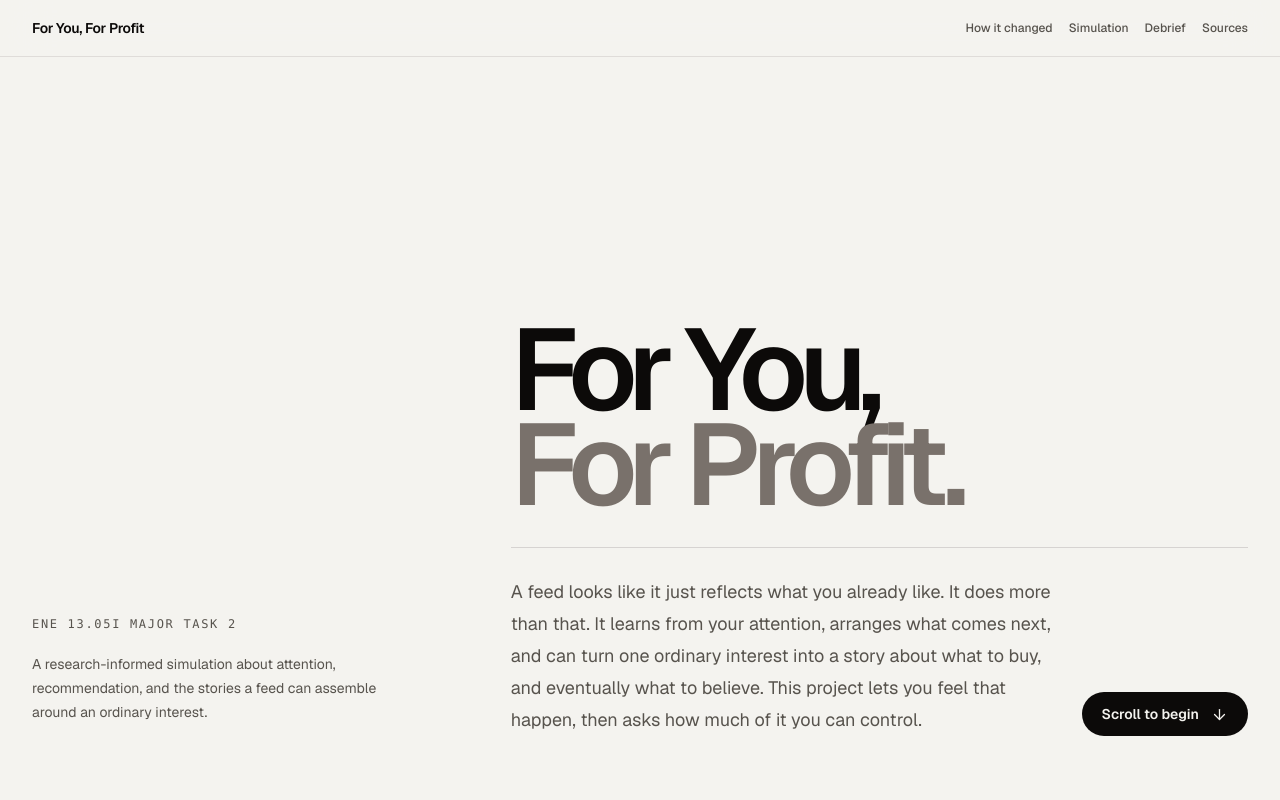
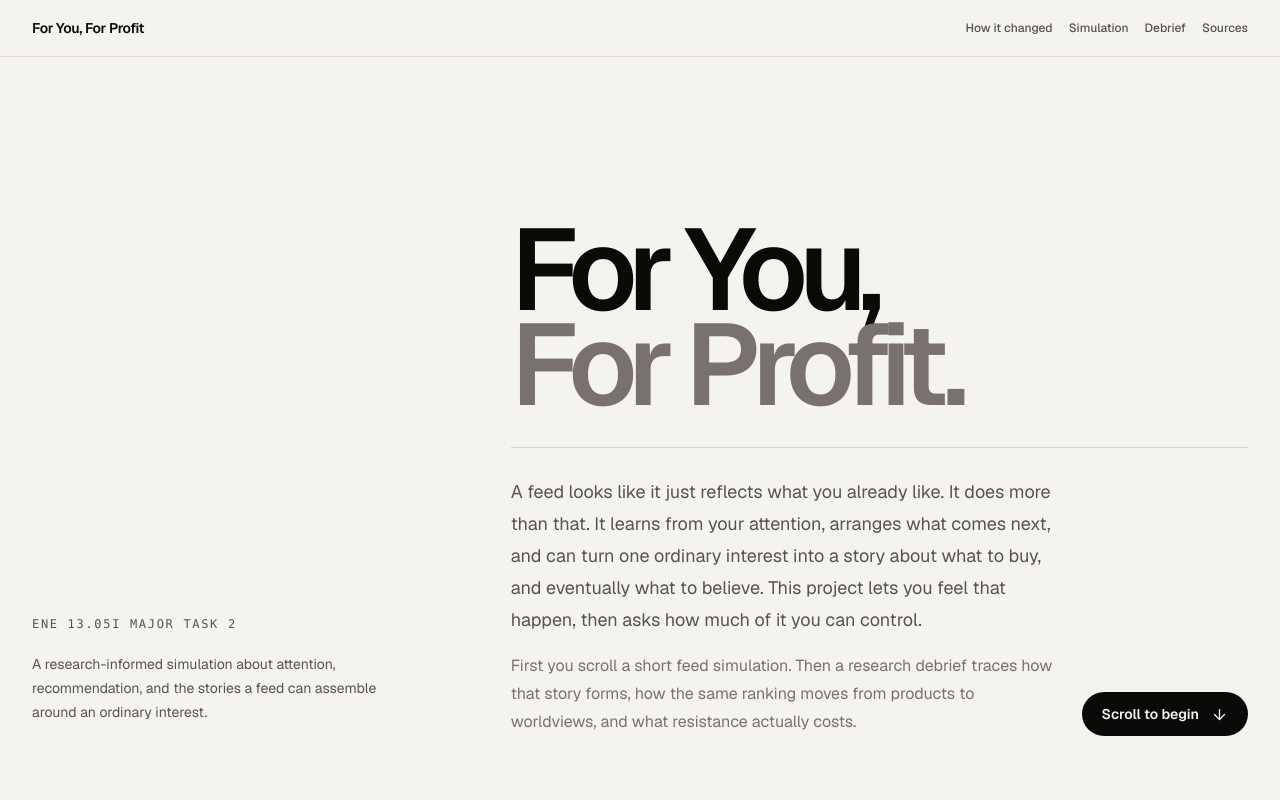
Before and after one commit to yanicells/ene-final-project, a Next.js app: page / in a window 1280 px wide. Shown: the top 800 px of the page. Built offline with nearby package versions, Linux system fonts and the light colour scheme.

Commit message:
feat: sharpen intro overview and narrative analysis
- Add roadmap overview line to the intro thesis
- Name political echo chambers within the grand narrative section
- Close the loop on micro narrative as both fuel and resistance

```diff
--- a/src/components/debrief/GrandNarrativeSection.tsx
+++ b/src/components/debrief/GrandNarrativeSection.tsx
@@ -65,7 +65,10 @@ export function GrandNarrativeSection() {
           <p className="max-w-3xl text-lg leading-8 text-stone-600">
             This story was about buying. The system that told it was not built
             for buying. It was built to hold attention. Consumption is one story
-            that holds attention. It is not the only one.
+            that holds attention. It is not the only one. The same ranking can
+            arrange a story around a politics, meeting attention paid to one
+            side with more of that side until a worldview starts to feel like
+            the whole feed. <CitationLink sourceId="baumann-2025" />
           </p>
         </MotionReveal>
       </div>
--- a/src/components/debrief/MicroNarrativeSection.tsx
+++ b/src/components/debrief/MicroNarrativeSection.tsx
@@ -86,6 +86,13 @@ export function MicroNarrativeSection() {
               its effects. <CitationLink sourceId="rozendaal-2011" /> Users report
               uneven success when removing unwanted recommendations. <CitationLink sourceId="vera-2025" />
             </p>
+            <p className="mt-4 max-w-xl text-base leading-7 text-stone-600">
+              That is the knot. The individualized story the system feeds on and
+              the correction we push back with are the same kind of signal, and
+              it reads both. A micro narrative that lives only as a preference
+              becomes one more input to the grand narrative it meant to resist.
+              What holds is what stays off the meter.
+            </p>
           </MotionReveal>
 
           <MotionReveal className="relative mt-4 border-l border-stone-300 pb-2 pl-8 pt-10 md:pl-12">
--- a/src/components/intro/ProjectIntro.tsx
+++ b/src/components/intro/ProjectIntro.tsx
@@ -23,13 +23,21 @@ export function ProjectIntro() {
             <span className="block text-stone-500">For Profit.</span>
           </h1>
           <div className="mt-9 flex flex-col gap-7 border-t border-stone-300 pt-7 sm:flex-row sm:items-end sm:justify-between">
-            <p className="max-w-2xl text-lg leading-8 text-stone-650">
-              A feed looks like it just reflects what you already like. It does
-              more than that. It learns from your attention, arranges what comes
-              next, and can turn one ordinary interest into a story about what to
-              buy, and eventually what to believe. This project lets you feel
-              that happen, then asks how much of it you can control.
-            </p>
+            <div className="flex max-w-2xl flex-col gap-4">
+              <p className="text-lg leading-8 text-stone-650">
+                A feed looks like it just reflects what you already like. It
+                does more than that. It learns from your attention, arranges
+                what comes next, and can turn one ordinary interest into a story
+                about what to buy, and eventually what to believe. This project
+                lets you feel that happen, then asks how much of it you can
+                control.
+              </p>
+              <p className="text-base leading-7 text-stone-500">
+                First you scroll a short feed simulation. Then a research
+                debrief traces how that story forms, how the same ranking moves
+                from products to worldviews, and what resistance actually costs.
+              </p>
+            </div>
             <a
               href="#opening"
               className="group flex w-fit shrink-0 items-center gap-3 rounded-full bg-stone-950 px-5 py-3 text-sm font-semibold text-[#f4f3ef] transition hover:bg-stone-800 active:scale-[0.98]"
```
